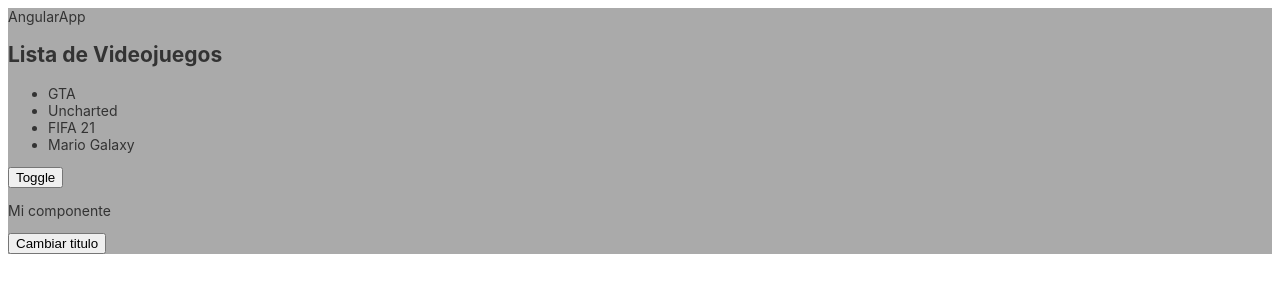
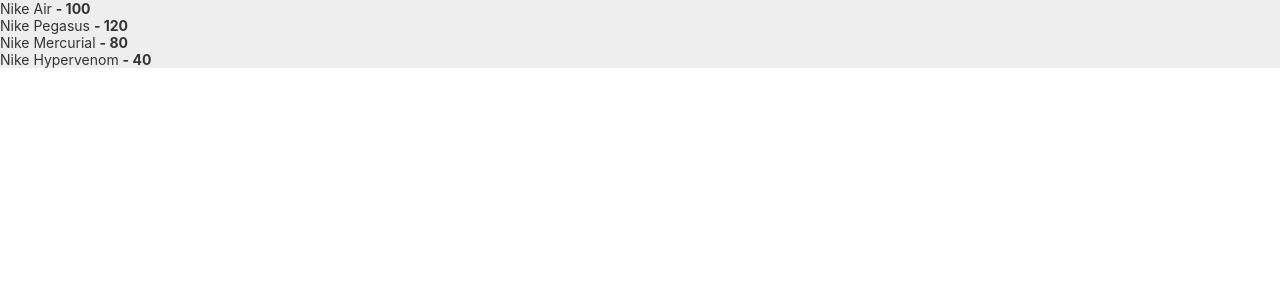
Before and after one commit to Felixmp7/Master-JS, an Angular app in the folder angular-app/: page / in a window 1280 px wide. Shown: the top 300 px of the page. Built offline with nearby package versions, Linux system fonts and the light colour scheme.

Commit message:
Practica de uso de un modelo

```diff
--- a/angular-app/src/app/app.component.html
+++ b/angular-app/src/app/app.component.html
@@ -11,9 +11,6 @@
   }
 </style>
 <div [ngStyle]="{'background': config.bg}">
-  <span>{{ title }}</span>
-  <videogame></videogame>
-  <button (click)="toggleShowCurses()">Toggle</button>
-  <cursos *ngIf="isShowCurses"></cursos>
+  <zapatilla></zapatilla>
 </div>
 <router-outlet></router-outlet>
--- a/angular-app/src/app/app.module.ts
+++ b/angular-app/src/app/app.module.ts
@@ -5,12 +5,14 @@
 import { AppComponent } from './app.component';
 import { VideoGame } from './videogame/videogame.component';
 import { CursosComponent } from './cursos/cursos.component';
+import { ZapatillaComponent } from './zapatilla/zapatilla.component';
 
 @NgModule({
   declarations: [
     AppComponent,
     VideoGame,
-    CursosComponent
+    CursosComponent,
+    ZapatillaComponent
   ],
   imports: [
     BrowserModule,
--- a/angular-app/src/app/models/configuration.ts
+++ b/angular-app/src/app/models/configuration.ts
@@ -1,3 +1,3 @@
 export const config = {
-    bg: "#aaa"
+    bg: "#eee"
 }
--- /dev/null
+++ b/angular-app/src/app/models/zapatilla.ts
@@ -0,0 +1,23 @@
+export class Zapatilla {
+    // public nombre:string;
+    // public marca:string;
+    // public color:string;
+    // public precio:number;
+    // public stock:boolean;
+
+    // constructor(nombre:string, marca:string, color:string, precio:number, stock:boolean) {
+    //     this.nombre = nombre;
+    //     this.marca = marca;
+    //     this.color = color;
+    //     this.precio = precio;
+    //     this.stock = stock;
+    // }
+
+    constructor(
+        public nombre: string,
+        public marca:string,
+        public color:string,
+        public precio:number,
+        public stock:boolean
+    ) {}
+}
--- /dev/null
+++ b/angular-app/src/app/zapatilla/zapatilla.component.html
@@ -0,0 +1,6 @@
+<ul>
+    <li *ngFor="let zapatilla of zapatillas">
+        {{zapatilla.nombre}}
+        <strong> - {{zapatilla.precio}}</strong>
+    </li>
+</ul>
--- /dev/null
+++ b/angular-app/src/app/zapatilla/zapatilla.component.ts
@@ -0,0 +1,24 @@
+import { Component, OnInit } from '@angular/core';
+import { Zapatilla } from '../models/zapatilla';
+
+@Component({
+  selector: 'zapatilla',
+  templateUrl: './zapatilla.component.html',
+})
+export class ZapatillaComponent implements OnInit {
+  public zapatillas:Array<Zapatilla>;
+
+  constructor() {
+    this.zapatillas = [
+      new Zapatilla('Nike Air', 'Nike', 'Black', 100, true),
+      new Zapatilla('Nike Pegasus', 'Nike', 'White', 120, true),
+      new Zapatilla('Nike Mercurial', 'Nike', 'Blue', 80, false),
+      new Zapatilla('Nike Hypervenom', 'Nike', 'Orange', 40, true),
+    ]
+  }
+
+  ngOnInit(): void {
+    console.log(this.zapatillas);
+  }
+
+}
--- a/angular-app/src/styles.css
+++ b/angular-app/src/styles.css
@@ -1 +1,6 @@
 /* You can add global styles to this file, and also import other style files */
+
+* {
+    margin: 0;
+    padding: 0;
+}
```
Also changed, not shown: angular-app/src/app/zapatilla/zapatilla.component.css (added), 1 other file (tests, documents, lock files or other folders).
